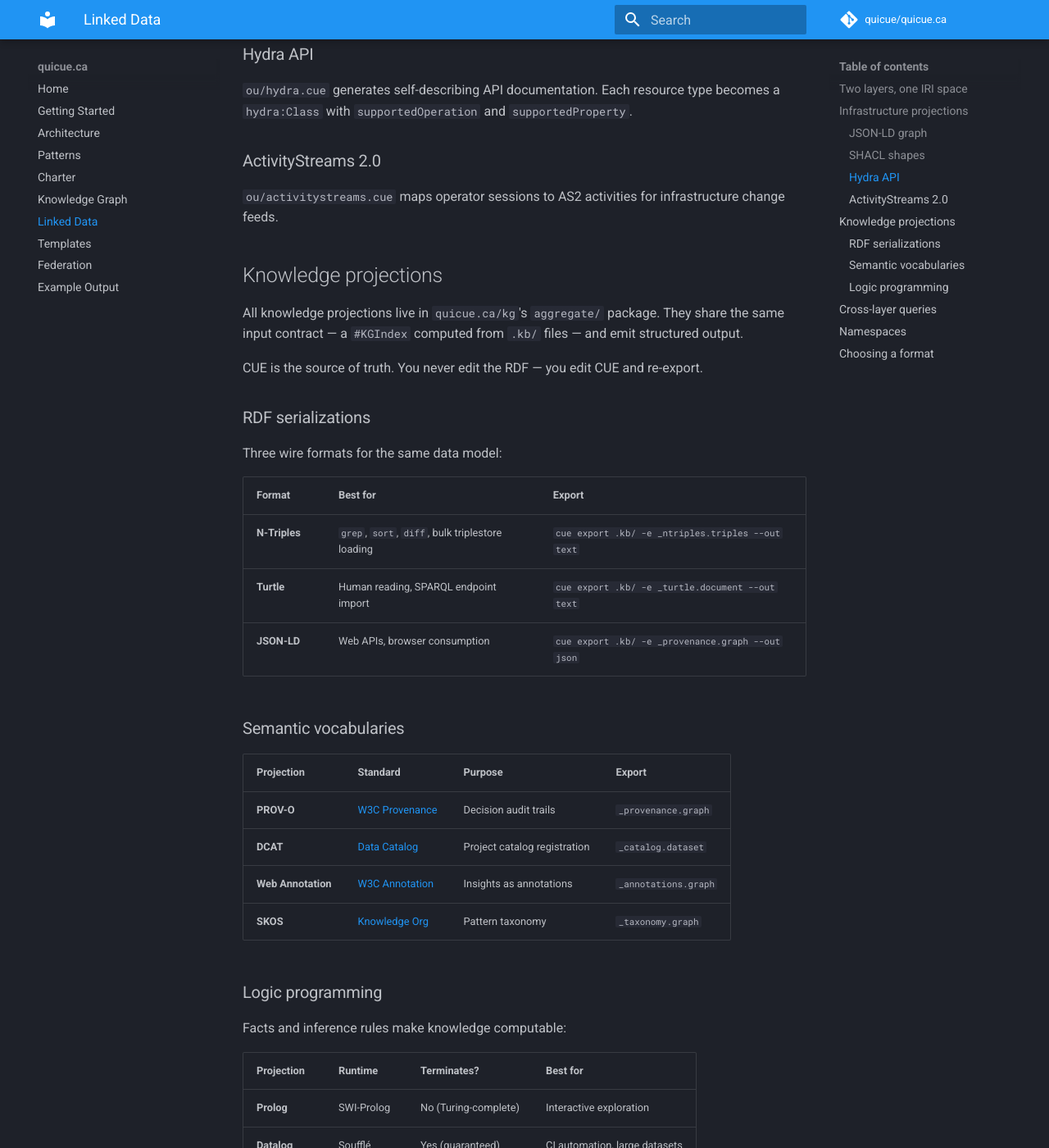
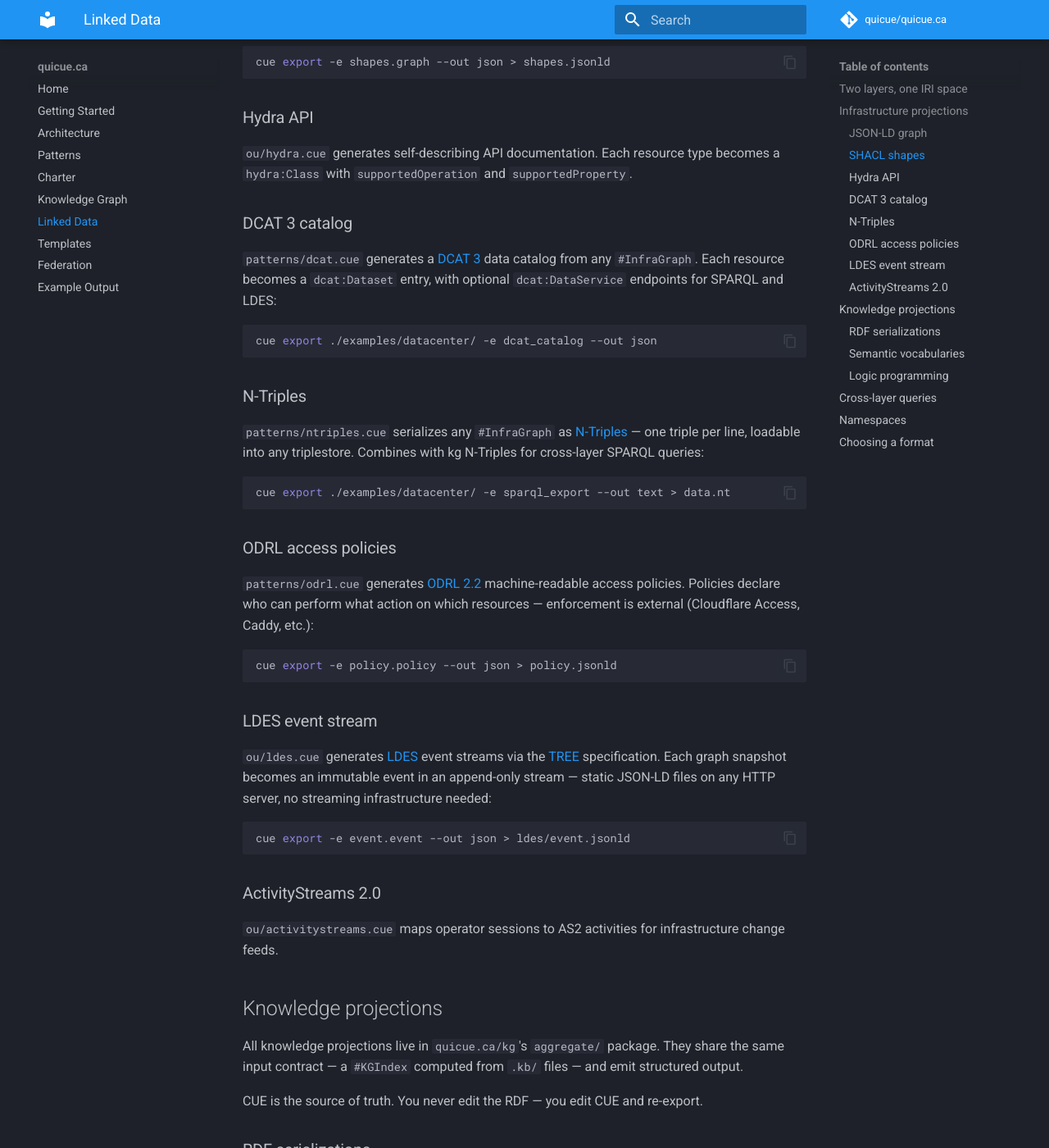
Before and after one commit to quicue/quicue.ca, an MkDocs documentation site: the page built from docs/linked-data.md, in a window 1280 px wide and 1400 px high, scrolled down 1335 px. Shown: the whole window at 82% size. Built offline with MkDocs 1.6.1 and Material for MkDocs 9.7.7, drawn with Linux system fonts in a browser that asks for light colours; comment, search, counter and statistics services are not loaded; some of the changed text lies outside the part shown.

Commit message:
Document semantic projections: DCAT 3, N-Triples, ODRL, LDES
Update linked-data.md with sections for all four new W3C projections
added in 06c13e4. Add namespace table entries (odrl:, tree:, ldes:),
format chooser rows, and architecture diagram entries.

Update README pattern list with DCAT3Catalog, NTriplesExport,
ODRLPolicy, SHACLShapes definitions. Note LDES in ou/ module.

````diff
--- a/docs/linked-data.md
+++ b/docs/linked-data.md
@@ -12,8 +12,12 @@ quicue.ca produces W3C-compatible linked data from two layers: the **infrastruct
 │                                                          │
 │  vocab/context.cue          JSON-LD @context             │
 │  patterns/shacl.cue         SHACL shapes                 │
+│  patterns/dcat.cue          DCAT 3 data catalog          │
+│  patterns/ntriples.cue      N-Triples (greppable RDF)    │
+│  patterns/odrl.cue          ODRL access policies         │
 │  ou/hydra.cue               Hydra API documentation      │
 │  ou/activitystreams.cue     AS2 change feed              │
+│  ou/ldes.cue                LDES event stream            │
 │  examples/*/jsonld           JSON-LD graph export         │
 ├──────────────────────────────────────────────────────────┤
 │  Knowledge layer (quicue.ca/kg)                          │
@@ -54,6 +58,38 @@ cue export -e shapes.graph --out json > shapes.jsonld
 ### Hydra API
 
 `ou/hydra.cue` generates self-describing API documentation. Each resource type becomes a `hydra:Class` with `supportedOperation` and `supportedProperty`.
+
+### DCAT 3 catalog
+
+`patterns/dcat.cue` generates a [DCAT 3](https://www.w3.org/TR/vocab-dcat-3/) data catalog from any `#InfraGraph`. Each resource becomes a `dcat:Dataset` entry, with optional `dcat:DataService` endpoints for SPARQL and LDES:
+
+```bash
+cue export ./examples/datacenter/ -e dcat_catalog --out json
+```
+
+### N-Triples
+
+`patterns/ntriples.cue` serializes any `#InfraGraph` as [N-Triples](https://www.w3.org/TR/n-triples/) — one triple per line, loadable into any triplestore. Combines with kg N-Triples for cross-layer SPARQL queries:
+
+```bash
+cue export ./examples/datacenter/ -e sparql_export --out text > data.nt
+```
+
+### ODRL access policies
+
+`patterns/odrl.cue` generates [ODRL 2.2](https://www.w3.org/TR/odrl-model/) machine-readable access policies. Policies declare who can perform what action on which resources — enforcement is external (Cloudflare Access, Caddy, etc.):
+
+```bash
+cue export -e policy.policy --out json > policy.jsonld
+```
+
+### LDES event stream
+
+`ou/ldes.cue` generates [LDES](https://w3id.org/ldes/specification) event streams via the [TREE](https://treecg.github.io/specification/) specification. Each graph snapshot becomes an immutable event in an append-only stream — static JSON-LD files on any HTTP server, no streaming infrastructure needed:
+
+```bash
+cue export -e event.event --out json > ldes/event.jsonld
+```
 
 ### ActivityStreams 2.0
 
@@ -135,6 +171,9 @@ HAVING (COUNT(?dep) > 3)
 | `sh:` | `http://www.w3.org/ns/shacl#` | Infrastructure |
 | `hydra:` | `http://www.w3.org/ns/hydra/core#` | Infrastructure |
 | `as:` | `https://www.w3.org/ns/activitystreams#` | Infrastructure |
+| `odrl:` | `http://www.w3.org/ns/odrl/2/` | Infrastructure |
+| `tree:` | `https://w3id.org/tree#` | Infrastructure |
+| `ldes:` | `https://w3id.org/ldes#` | Infrastructure |
 | `dcterms:` | `http://purl.org/dc/terms/` | Both |
 
 JSON-LD contexts: [`quicue:`](https://quicue.ca/vocab) | [`kg:`](https://kg.quicue.ca/context.jsonld)
@@ -147,10 +186,12 @@ JSON-LD contexts: [`quicue:`](https://quicue.ca/vocab) | [`kg:`](https://kg.quic
 | Validate RDF externally | SHACL shapes |
 | Self-describing API for frontends | Hydra |
 | Feed changes to subscribers | ActivityStreams |
+| Publish immutable snapshots | LDES event stream |
+| Declare access policies | ODRL |
 | Decision audit trails | PROV-O |
 | Load into a triplestore | Turtle or N-Triples |
-| Process with unix tools | N-Triples |
+| Process with unix tools | N-Triples (infrastructure or knowledge) |
 | Browse patterns as taxonomy | SKOS |
 | Query provenance chains | Prolog or Datalog |
 | Automated CI checks | Datalog |
-| Register in a data catalog | DCAT |
+| Register in a data catalog | DCAT 3 |
````
Also changed, not shown: README.md (+5 -1 lines).
